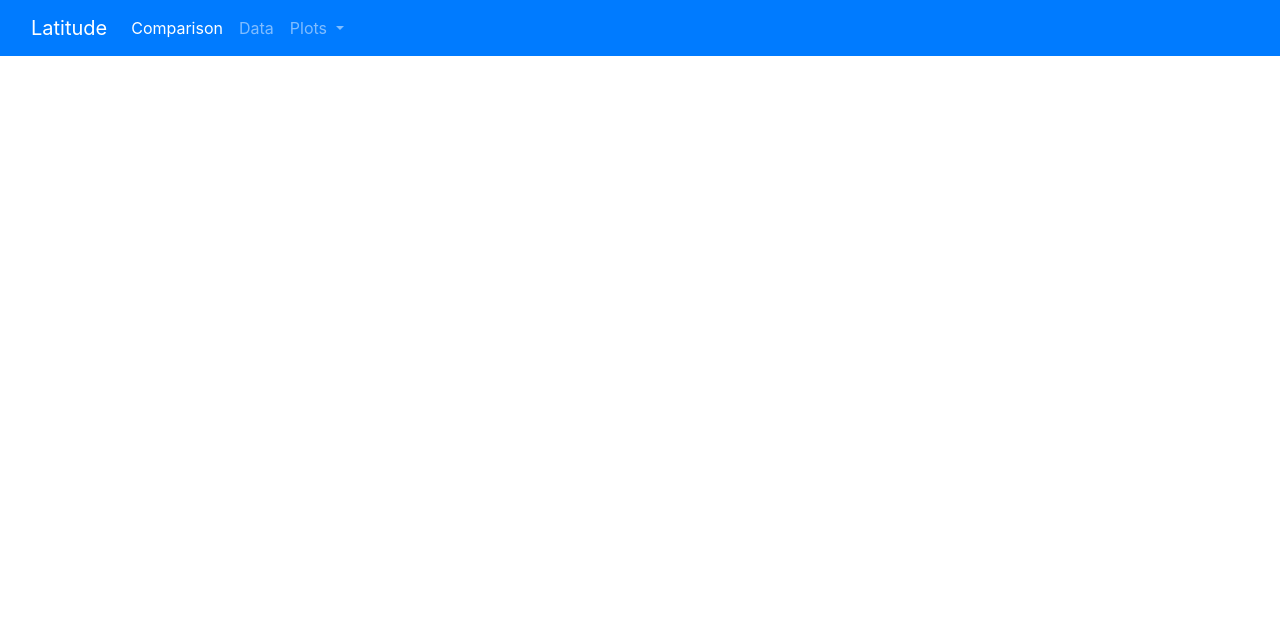
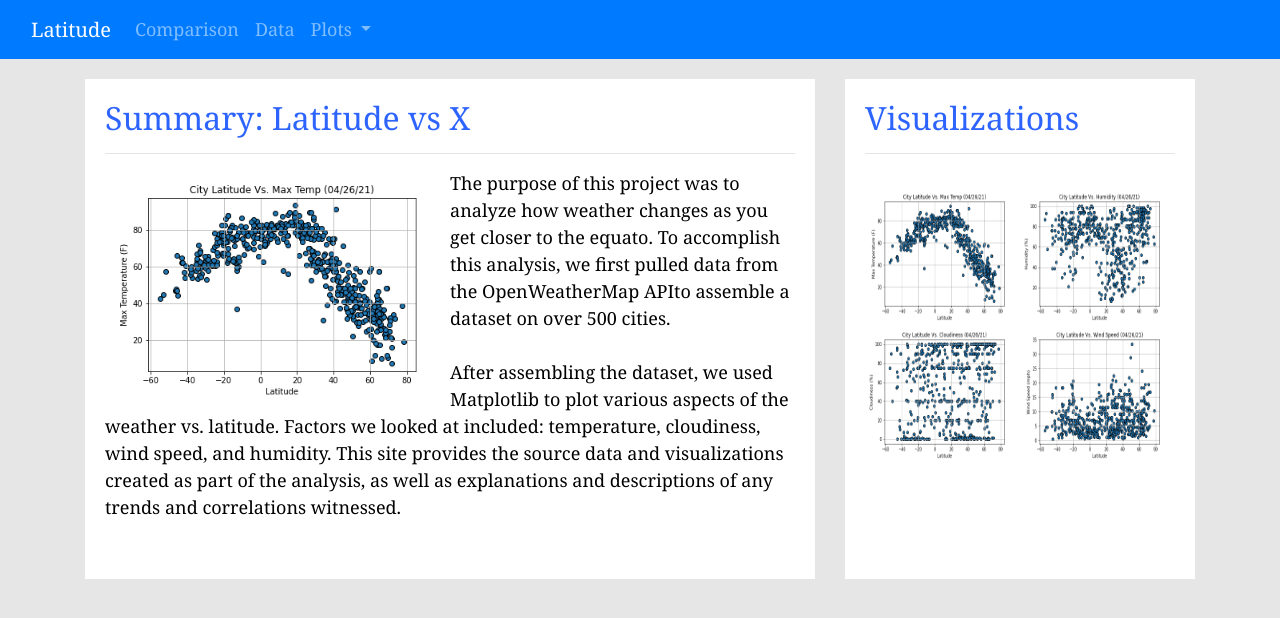
Before and after one commit to JAlvarado23A/weatherPage.github.io, a plain HTML site: page index.html in a window 1280 px wide. Drawn offline with nearby package versions, Linux system fonts and the light colour scheme; files whose address does not match are found by name.

Commit message:
updates to webpage

```diff
--- a/Resources/JA.css
+++ b/Resources/JA.css
@@ -1 +1,43 @@
-<
+body {
+  font-family: Georgia, "Times New Roman", Times, serif;
+  font-size: 18px;
+  background: #E6E6E6;
+}
+
+h2 {
+  color: #2E64FE;
+}
+
+.alignment {
+  float: left;
+}
+
+.text-alignment {
+  float: left;
+  position: relative;
+}
+
+.little-img {
+  position: relative;
+  top: 40px;
+}
+
+.box {
+  position: relative;
+  top: 20px;
+  height: 500px;
+  padding: 20px;
+  color: black;
+  background: #FFFFFF;
+}
+
+.zoom {
+  transition: transform .2s;
+
+}
+
+.zoom:hover {
+  -ms-transform: scale(1.5);
+  -webkit-transform: scale(1.5);
+  transform: scale(1.5);
+}
--- a/index.html
+++ b/index.html
@@ -8,7 +8,7 @@
   <link rel="stylesheet" href="https://stackpath.bootstrapcdn.com/bootstrap/4.3.1/css/bootstrap.min.css" integrity="sha384-ggOyR0iXCbMQv3Xipma34MD+dH/1fQ784/j6cY/iJTQUOhcWr7x9JvoRxT2MZw1T" crossorigin="anonymous">
 
   <!-- My Custum CSS -->
-  <link rel="stylesheet" href="Resources/style.css">
+  <link rel="stylesheet" type="text/css" href="Resources/JA.css">
 </head>
 <body>
 
@@ -23,7 +23,7 @@
     <div class="collapse navbar-collapse" id="navbarNavDropdown">
       <ul class="navbar-nav">
         <li class="nav-item">
-          <a class="nav-link active" aria-current="home" href="">Comparison</a>
+          <a class="nav-link" aria-current="home" href="">Comparison</a>
         </li>
         <li class="nav-item">
           <a class="nav-link" href="#">Data</a>
@@ -49,9 +49,54 @@
 </nav>
 
 
+<!-- Creates the Overall Grid -->
+  <div class="container">
 
+    <!-- First Row -->
+    <div class="row">
 
+       <!--First Column in this Row-->
+        <div class="col-sm-8">
+          <div class="box">
+            <h2>Summary: Latitude vs X</h2>
+            <hr>
+            <p>
+              <img src="C:\Users\joa71\Documents\Alvarado- Data Scientist\UCI Bootcamp\Repos\weatherPage.github.io\images\Lat_vs_Temp.png" height="50%" width="50%" class="alignment">
+             The purpose of this project was to analyze how weather changes as you get closer to the equato. To accomplish this analysis, we first pulled data from the OpenWeatherMap APIto assemble a dataset on over 500 cities.
+            <br>
+            <br>
+            After assembling the dataset, we used Matplotlib to plot various aspects of the weather vs. latitude. Factors we looked at included: temperature, cloudiness, wind speed, and humidity. This site provides the source data and visualizations created as part of the analysis, as well as explanations and descriptions of any trends and correlations witnessed.
+            </p>
+          </div>
+        </div>
 
+       <!--2nd Column in this Row-->
+        <div class="col-sm-4">
+          <div class="box">
+            <h2>Visualizations</h2>
+
+            <a href="C:\Users\joa71\Documents\Alvarado- Data Scientist\UCI Bootcamp\Repos\weatherPage.github.io\images\Lat_vs_Temp.png">
+              <img src="C:\Users\joa71\Documents\Alvarado- Data Scientist\UCI Bootcamp\Repos\weatherPage.github.io\images\Lat_vs_Temp.png" height="30%" width="50%" class="zoom alignment little-img">
+            </a>
+
+            <a href="">
+              <img src="C:\Users\joa71\Documents\Alvarado- Data Scientist\UCI Bootcamp\Repos\weatherPage.github.io\images\Lat_vs_Humidity.png" height="30%" width="50%" class="zoom alignment little-img">
+            </a>
+
+            <a href="">
+              <img src="C:\Users\joa71\Documents\Alvarado- Data Scientist\UCI Bootcamp\Repos\weatherPage.github.io\images\Lat_vs_Cloudiness.png" height="30%" width="50%" class="zoom alignment little-img">
+            </a>
+
+            <a href="">
+             <img src="C:\Users\joa71\Documents\Alvarado- Data Scientist\UCI Bootcamp\Repos\weatherPage.github.io\images\Lat_vs_Wind_Speed.png" height="30%" width="50%" class="zoom alignment little-img">
+           </a>
+            <hr>
+          </div>
+        </div>
+
+    </div>
+
+  </div>
 
 
 
```
